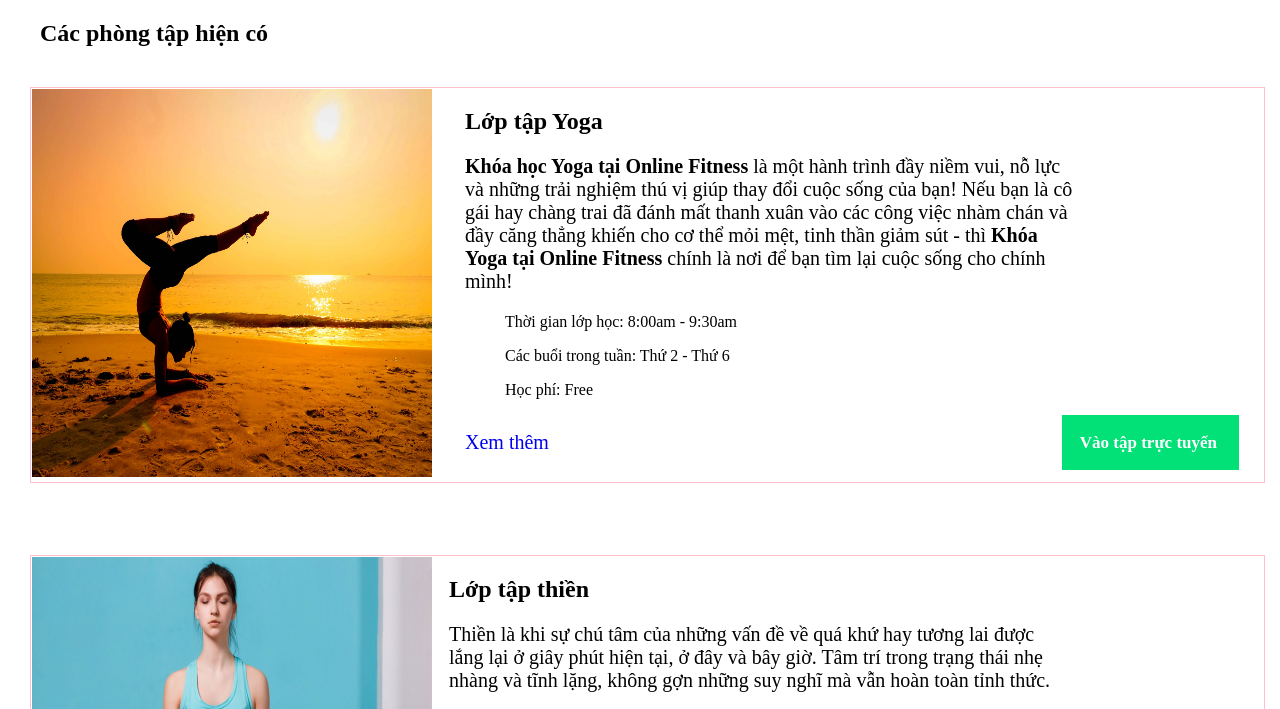
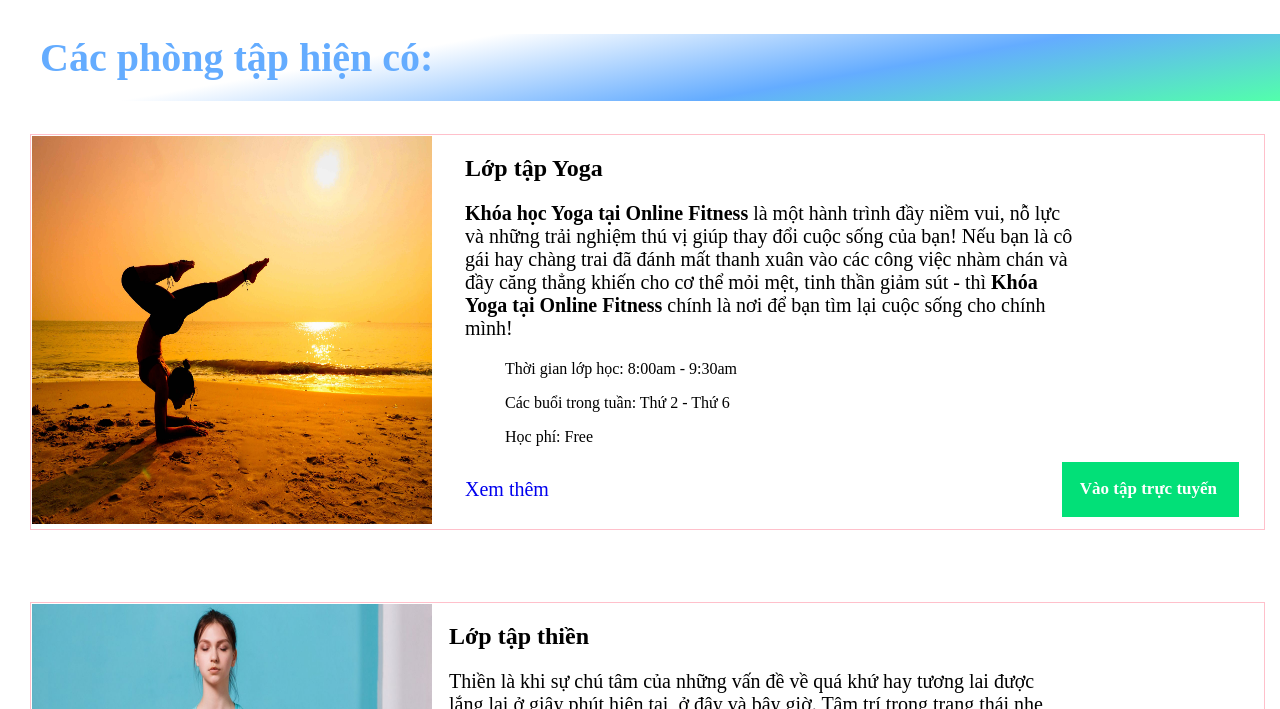
Before and after one commit to wintribe/DEMO-HACKATHON, a plain HTML site: page phongtap.html in a window 1280 px wide. Shown: the part 86-795 px from the top of the page. Drawn offline with Linux system fonts and the light colour scheme.

Commit message:
Update phongtap.html

```diff
--- a/phongtap.html
+++ b/phongtap.html
@@ -51,7 +51,7 @@
     </div>
     <article>
         <header>
-            <h2 style="padding-left: 40px; padding-bottom: 20px;"> Các phòng tập hiện có </h2>
+           <h1 style="padding-left: 40px; font-size:40px; color: #64acff;  background: -webkit-linear-gradient(100deg, rgb(82, 255, 171), #64acff, rgb(255, 255, 255)70%); padding-bottom: 20px;"><b>Các phòng tập hiện có:</b> </h1>
         </header>
 
         <body>
```
